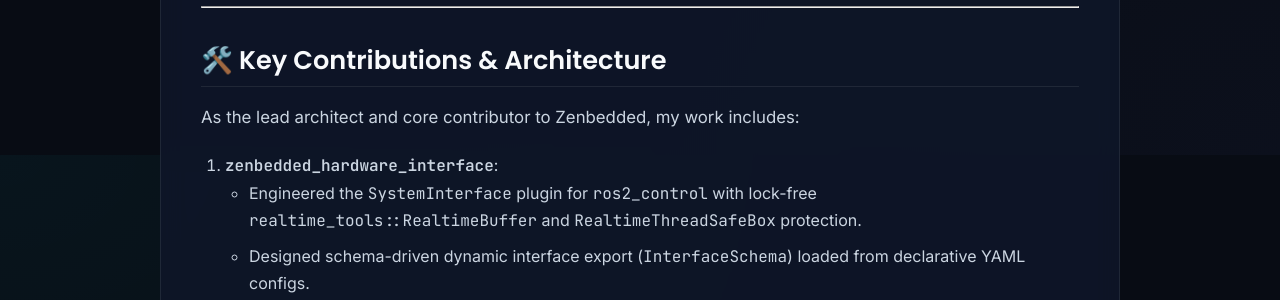
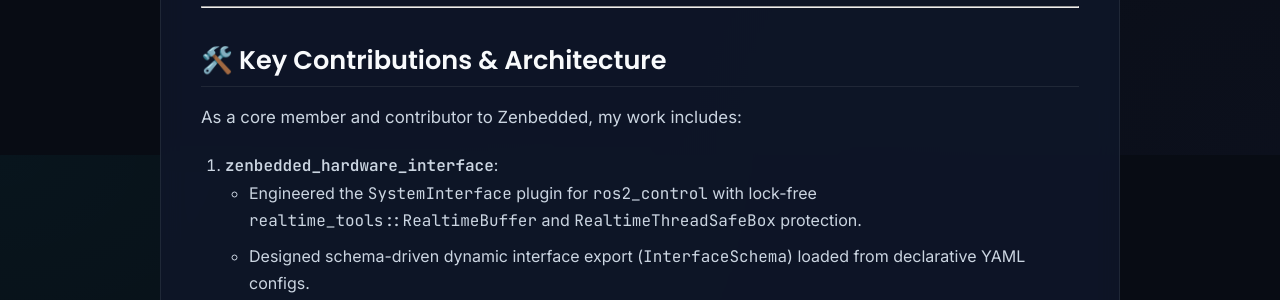
Before and after one commit to EnejiOhieku/EnejiOhieku.github.io, a Jekyll site: the page built from _projects/zenbedded/index.md, in a window 1280 px wide and 900 px high, scrolled down 3292 px. Shown: the part 153-453 px from the top of the window. Built offline with Jekyll 4.4.1, drawn with Linux system fonts in a browser that asks for light colours.

Commit message:
fix(bio): update Zenbedded role from lead architect to core member/contributor

```diff
--- a/_config.yml
+++ b/_config.yml
@@ -17,7 +17,7 @@
 description: >- # dont remove this line. this will ignore all new lines until the next section
   Roboticist and embedded systems engineer building autonomous machines from bare-metal silicon to intelligent control.
   Self-taught since junior school with Python game development, later mastering modern C++ through textbooks and deep curiosity.
-  Member and contributor to the official ROS Control (ros-controls) organization, lead architect of Zenbedded (bridging Zephyr RTOS with ros2_control via Zenoh), and 1st-place hackathon champion (Cavista Hackathon 2025 & Codefest 2025 NIGHACK).
+  Member and contributor to the official ROS Control (ros-controls) organization, core contributor to Zenbedded (bridging Zephyr RTOS with ros2_control via Zenoh), and 1st-place hackathon champion (Cavista Hackathon 2025 & Codefest 2025 NIGHACK).
   Pursuing B.Eng. in Mechatronics Engineering at LASUSTECH while competing in algorithmic problem solving (Kattis) with deep foundations in Data Structures & Algorithms (DSA).
 
 
--- a/_includes/about.html
+++ b/_includes/about.html
@@ -36,7 +36,7 @@
                 <ul class="about-milestones-list">
                     <li>
                         <i class="fa-solid fa-check-circle"></i>
-                        <span>Contributing directly to <strong>ros-controls</strong> as a core member and architecting <strong>Zenbedded</strong> to bring Zephyr RTOS into ROS 2.</span>
+                        <span>Contributing directly to <strong>ros-controls</strong> as a core member and contributor to <strong>Zenbedded</strong>, bringing Zephyr RTOS into ROS 2.</span>
                     </li>
                     <li>
                         <i class="fa-solid fa-check-circle"></i>
--- a/_includes/spotlight.html
+++ b/_includes/spotlight.html
@@ -34,11 +34,11 @@
             <div class="card-icon cyan">
                 <i class="fa-solid fa-bolt"></i>
             </div>
-            <div class="card-badge pulse">Flagship Architecture</div>
-            <h3 class="card-title">Lead Architect @ Zenbedded</h3>
+            <div class="card-badge pulse">Core Contributor</div>
+            <h3 class="card-title">Core Contributor @ Zenbedded</h3>
             <span class="card-role">ros-controls/zenbedded</span>
             <p class="card-desc">
-                Bringing microcontrollers running <strong>Zephyr RTOS</strong> into <code>ros2_control</code> as first-class, agent-less participants using <strong>Zenoh</strong>. Built Tier 1 (CDR) and Tier 2 (Zero-copy raw packed binary) wire protocols, lock-free real-time buffers, and Furuta pendulum demos.
+                Bringing microcontrollers running <strong>Zephyr RTOS</strong> into <code>ros2_control</code> as first-class, agent-less participants using <strong>Zenoh</strong>. Engineered Tier 1 (CDR) and Tier 2 (Zero-copy raw packed binary) wire protocols, lock-free real-time buffers, and Furuta pendulum demos.
             </p>
             <div class="card-tags">
                 <span class="tag">Zephyr RTOS</span>
--- a/_projects/zenbedded/index.md
+++ b/_projects/zenbedded/index.md
@@ -75,7 +75,7 @@
 
 ## 🛠️ Key Contributions & Architecture
 
-As the lead architect and core contributor to Zenbedded, my work includes:
+As a core member and contributor to Zenbedded, my work includes:
 
 1. **`zenbedded_hardware_interface`**:
    - Engineered the `SystemInterface` plugin for `ros2_control` with lock-free `realtime_tools::RealtimeBuffer` and `RealtimeThreadSafeBox` protection.
```
